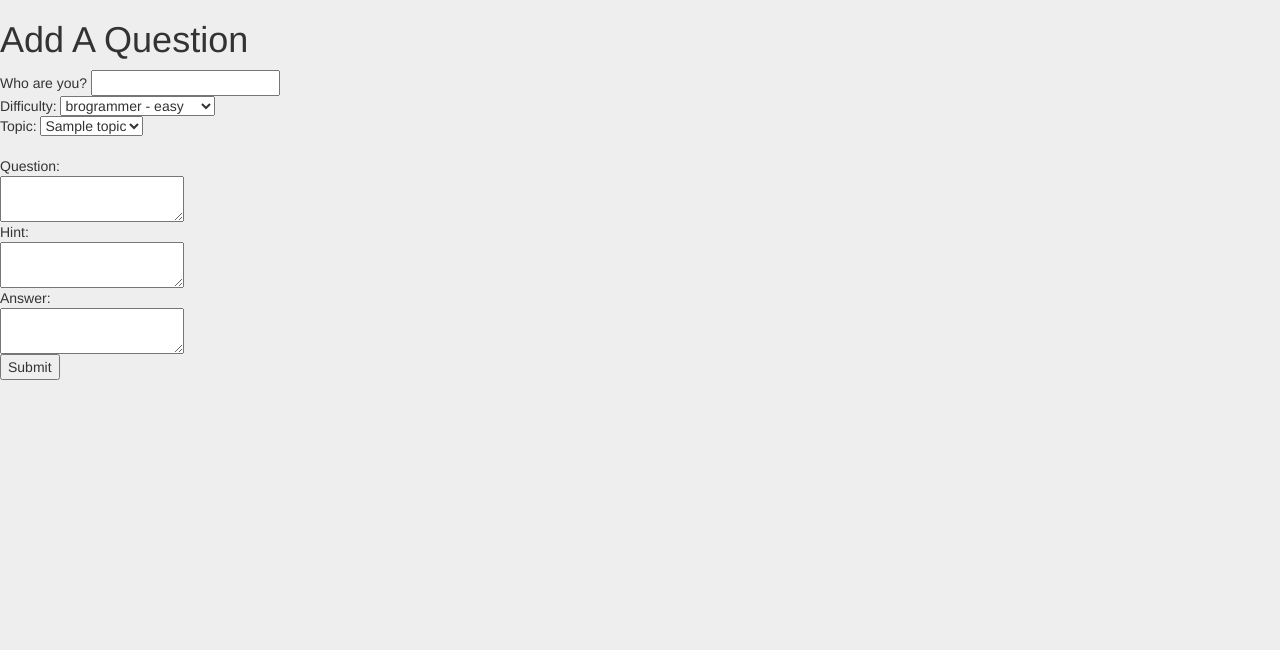
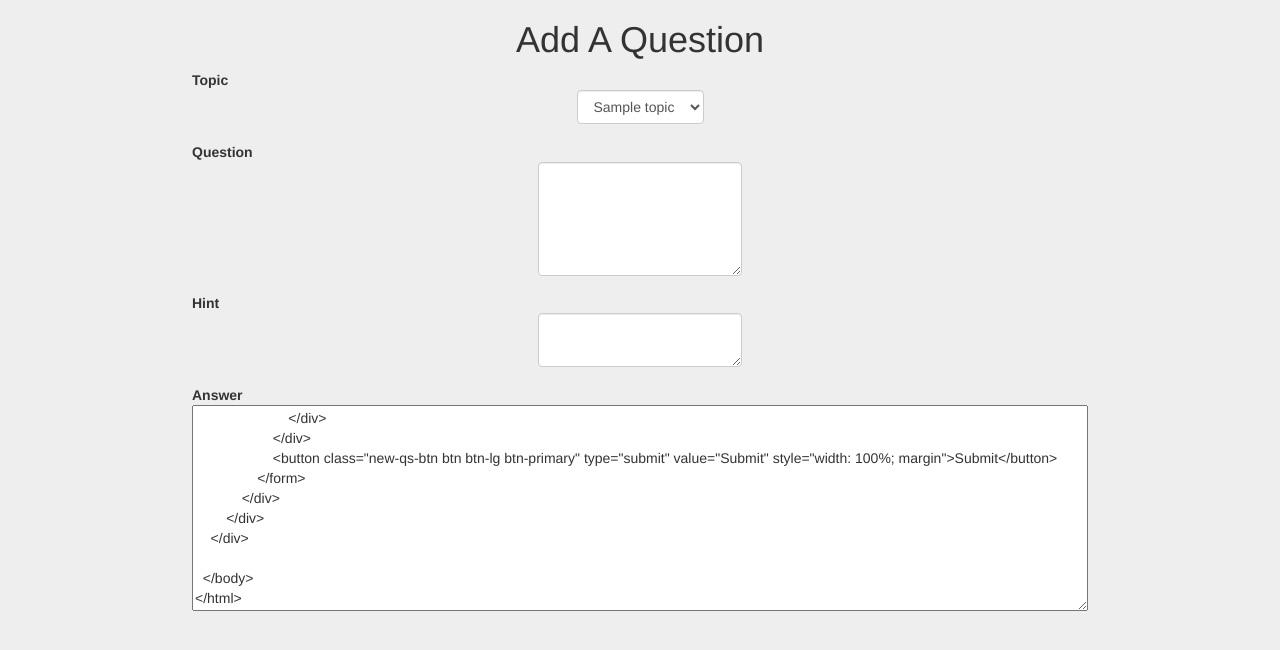
Before and after one commit to abourne1/interview_workshop, a Flask app: page /new in a window 1280 px wide. Shown: the part 82-732 px from the top of the page. Run offline with Flask 2, Linux system fonts and the light colour scheme; tables that the repository leaves empty hold one stand-in row (values such as "Sample post"); parts of the project's set-up code (start-up, migrations or seed data) failed here and were passed over; some libraries are stand-ins or nearby versions.

Commit message:
added some more front end styling

```diff
--- a/phone_interview/app/static/style.css
+++ b/phone_interview/app/static/style.css
@@ -3,21 +3,41 @@ body {
 }
 
 .call-button {
-	height: 7%;
-	width: 7%;
-	margin: 1px 0 0 0;
+	height: 50px;
+	width: 65px;
 	font-size: 120%;
 	font-family: verdana;
 }
 
 .main-form{
-	margin: 20% 0 0 0;
+	margin-top: 20%;
 }
 
 .phone-input {
-	height: 7%;
+	height: 50px;
 }
 
 ::-webkit-input-placeholder {font-size: 120%; text-align: center;}
 :-moz-placeholder {font-size: 120%; text-align: center;}
 :-ms-input-placeholder {font-size: 120%; text-align: center;}
+
+.form-box{
+	margin-bottom: 2%;
+}
+
+.new-qs-btn {
+	margin-top: 5%;
+}
+
+.phone-img {
+	width: 1000px;
+}
+
+.box-name {
+	text-align: left;
+	display: block;
+}
+
+textarea {
+	width: 100%;
+}
--- a/phone_interview/app/templates/base.html
+++ b/phone_interview/app/templates/base.html
@@ -5,6 +5,7 @@
   <link rel="stylesheet" href="../static/style.css">
 
   <!-- Latest compiled and minified JavaScript -->
+  <script src="https://ajax.googleapis.com/ajax/libs/jquery/1.11.3/jquery.min.js"></script>
   <script src="https://maxcdn.bootstrapcdn.com/bootstrap/3.3.5/js/bootstrap.min.js"></script>
   <head>
     {% if title %}
--- a/phone_interview/app/templates/new.html
+++ b/phone_interview/app/templates/new.html
@@ -2,30 +2,54 @@
 {% extends "base.html" %}
 
 {% block content %}
-    <h1>Add A Question</h1>
-    <form action="/make" method="post" name="make_question">
-        Who are you? <input type="text" name="author"><br>
-        Difficulty:
-        <select name="difficulty">
-            <option value=1>{{difficulties[1]}} - easy</option>
-            {% for i in range(2,5) %}
-                <option value=i>{{difficulties[i]}}</option>
-            {% endfor %}
-            <option value=5>{{difficulties[5]}} - hard</option>
-        </select>
-        <br>
-        Topic:
-        <select name="topic_id">
+    <h1 class="text-center">Add A Question</h1>
+    <div class="container-fluid">
+        <div class="row">
+            <div style="margin: 0 15%">
+                <form action="/make" method="post" name="make_question" class="form-inline text-center">
+                    <div class="form-box">
+                        <div class="box-name">
+                            <strong class="text-left">
+                                Topic
+                            </strong>
+                        </div>
+                        <select class="form-control" name="topic_id">
                         {% for topic in topics %}
                             <option value={{topic.id}}>
                                 {{ topic.name }}
                             </option>
                         {% endfor %}
-        </select><br>
-        <br>
-        Question:<br><textarea type="text" name="question"></textarea><br>
-        Hint:<br><textarea type="text" name="hint"></textarea><br>
-        Answer:<br><textarea type="text" name="answer"></textarea><br>
-        <input type="submit" value="Submit">
+                        </select>
+                    </div>
+                    <div class="form-box">
+                        <div class="box-name">
+                            <strong class="text-left">
+                                Question
+                            </strong>
+                        </div>
+                        <textarea class="new-box form-control" type="text" name="question" rows="5"></textarea>
+                    </div>
+                    <div class="form-box">
+                        <div class="box-name">
+                            <strong class="text-left">
+                                Hint
+                            </strong>
+                        </div>
+                        <textarea class="new-box form-control" type="text" name="hint"></textarea>
+                    </div>
+                    <div>
+                        <div class="box-name">
+                            <strong class="text-left">
+                                Answer
+                            </strong>
+                        </div>
+                        <div style="display: block;">
+                            <textarea class="new-box" type="text" name="hint" cols="2" rows="10"/>
+                        </div>
+                    </div>
+                    <button class="new-qs-btn btn btn-lg btn-primary" type="submit" value="Submit" style="width: 100%; margin">Submit</button>
                 </form>
+            </div>
+        </div>
+    </div>
 {% endblock %}
--- a/phone_interview/app/views/new.py
+++ b/phone_interview/app/views/new.py
@@ -14,15 +14,7 @@ from twilio.rest import TwilioRestClient
 def make_question():
     return render_template(
         'new.html',
-        topics=db.session.query(Topic).all(),
-        questions=db.session.query(Question).all(),
-        difficulties={
-            1: "brogrammer",
-            2: "application developer",
-            3: "library writer",
-            4: "language creator",
-            5: "linus torvalds"
-        }
+        topics=db.session.query(Topic).all()
     )
 
 @app.route('/make', methods=['POST','GET'])
```
Also changed, not shown: phone_interview/app/templates/homepage.html (+6 -1 lines), 1 other file. Lines whose indentation alone changed are shown as unchanged.
